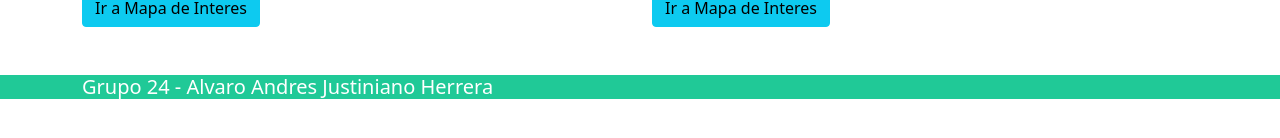
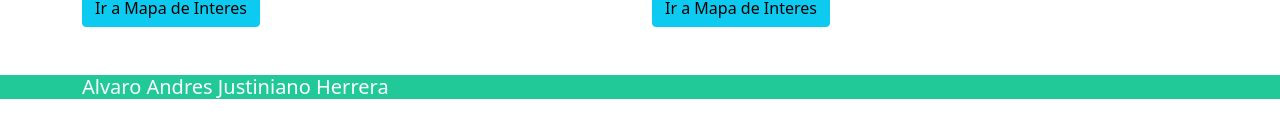
Before and after one commit to GatoJustiniano/api_google_maps, a plain HTML site: page index.html in a window 1280 px wide. Shown: the part 488-626 px from the top of the page. Drawn offline with nearby package versions, Linux system fonts and the light colour scheme.

Commit message:
correciones menores

```diff
--- a/index.html
+++ b/index.html
@@ -63,7 +63,7 @@
 
         <footer>
             <div class="container mt-5">
-                <h5>Grupo 24 - Alvaro Andres Justiniano Herrera </h5>
+                <h5>Alvaro Andres Justiniano Herrera </h5>
             </div>
         </footer>
         <script src="../js/jquery.js"></script>
```
Also changed, not shown: paginas/map1.html (+1 -1 lines), paginas/map2.html (+1 -1 lines), paginas/map3.html (+1 -1 lines), paginas/map4.html (+1 -1 lines).
